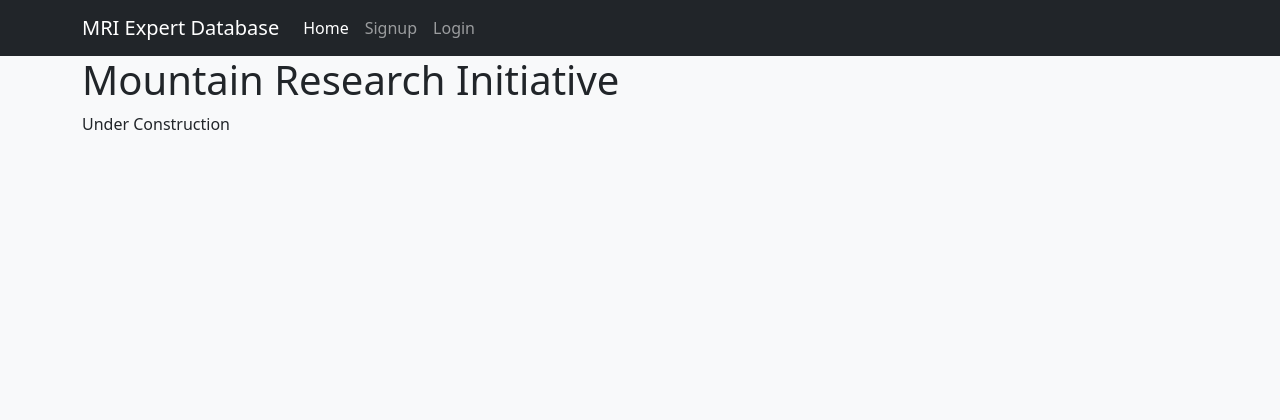
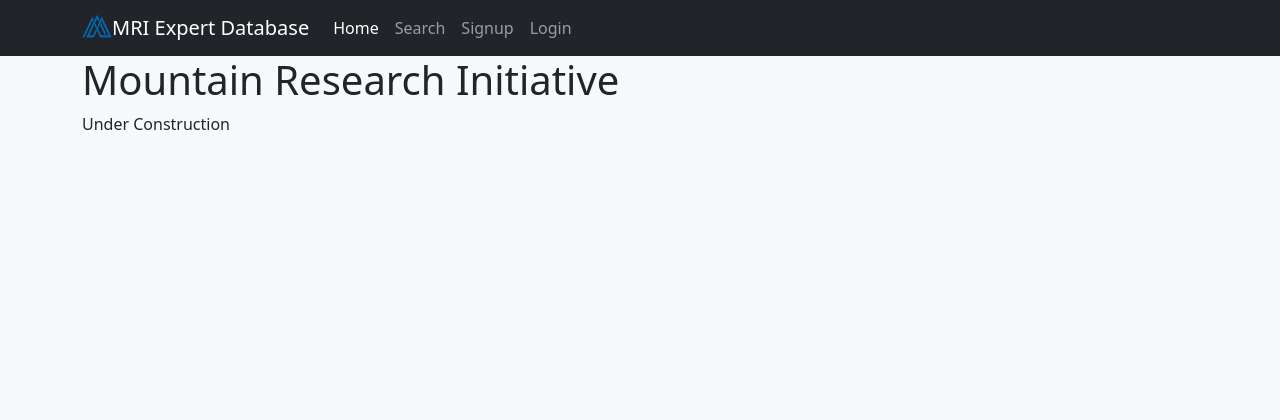
Before and after one commit to ungleich/mri-connect, a Django app: page / in a window 1280 px wide. Shown: the top 420 px of the page. Run offline with Django 3.2, Linux system fonts and the light colour scheme.

Commit message:
logo added

```diff
--- a/expert_management/forms.py
+++ b/expert_management/forms.py
@@ -28,4 +28,7 @@ search_form_choices.append(("", ""))
 class SearchForm(forms.Form):
     name = forms.CharField(required=False)
     expertise = forms.CharField(required=False)
-    regions = forms.ChoiceField(choices=search_form_choices, required=False, widget=forms.SelectMultiple(attrs={'multiple': 'multiple'}))
+    regions = forms.ChoiceField(
+        choices=search_form_choices, required=False, widget=forms.SelectMultiple(attrs={'multiple': 'multiple'}),
+        label="Mountain Ranges of Research Expertise"
+    )
--- a/templates/base.html
+++ b/templates/base.html
@@ -1,3 +1,4 @@
+{% load static %}
 <!doctype html>
 <html lang="en">
   <head>
@@ -7,7 +8,7 @@
 
     <!-- Bootstrap CSS -->
     <link href="https://cdn.jsdelivr.net/npm/bootstrap@5.0.0-beta1/dist/css/bootstrap.min.css" rel="stylesheet" integrity="sha384-giJF6kkoqNQ00vy+HMDP7azOuL0xtbfIcaT9wjKHr8RbDVddVHyTfAAsrekwKmP1" crossorigin="anonymous">
-
+    <link rel="icon" type="image/png" href="{% static 'assets/logo.png' %}" />
     <title>{% block title %}{% endblock %} | MRI Expert Database</title>
     {% block head %}{% endblock %}
   </head>
@@ -15,7 +16,7 @@
       <header>
         <nav class="navbar navbar-expand-lg navbar-dark bg-dark">
             <div class="container">
-                <a class="navbar-brand" href="{% url 'index' %}">MRI Expert Database</a>
+                <a class="navbar-brand" href="{% url 'index' %}"><img src="{% static 'assets/logo.png' %}" width="30" height="24"  class="d-inline-block align-text-top" />MRI Expert Database</a>
                 <button class="navbar-toggler" type="button" data-bs-toggle="collapse" data-bs-target="#navbarSupportedContent" aria-controls="navbarSupportedContent" aria-expanded="false" aria-label="Toggle navigation">
                     <span class="navbar-toggler-icon"></span>
                 </button>
@@ -23,6 +24,9 @@
                     <ul class="navbar-nav me-auto mb-2 mb-lg-0">
                       <li class="nav-item">
                         <a class="nav-link active" aria-current="page" href="{% url 'index' %}">Home</a>
+                      </li>
+                      <li class="nav-item">
+                        <a class="nav-link" href="{% url 'search' %}">Search</a>
                       </li>
                       {% if request.user.is_anonymous %}
                       <li class="nav-item">
@@ -46,7 +50,6 @@
                         <a class="nav-link" href="{% url 'login' %}">Login</a>
                         {% endif %}
                       </li>
-
                     </ul>
                   </div>
             </div>
```
Also changed, not shown: assets/logo.png (added), expert_management/migrations/0001_initial.py, expert_management/migrations/0002_auto_20201217_1105.py (deleted).
